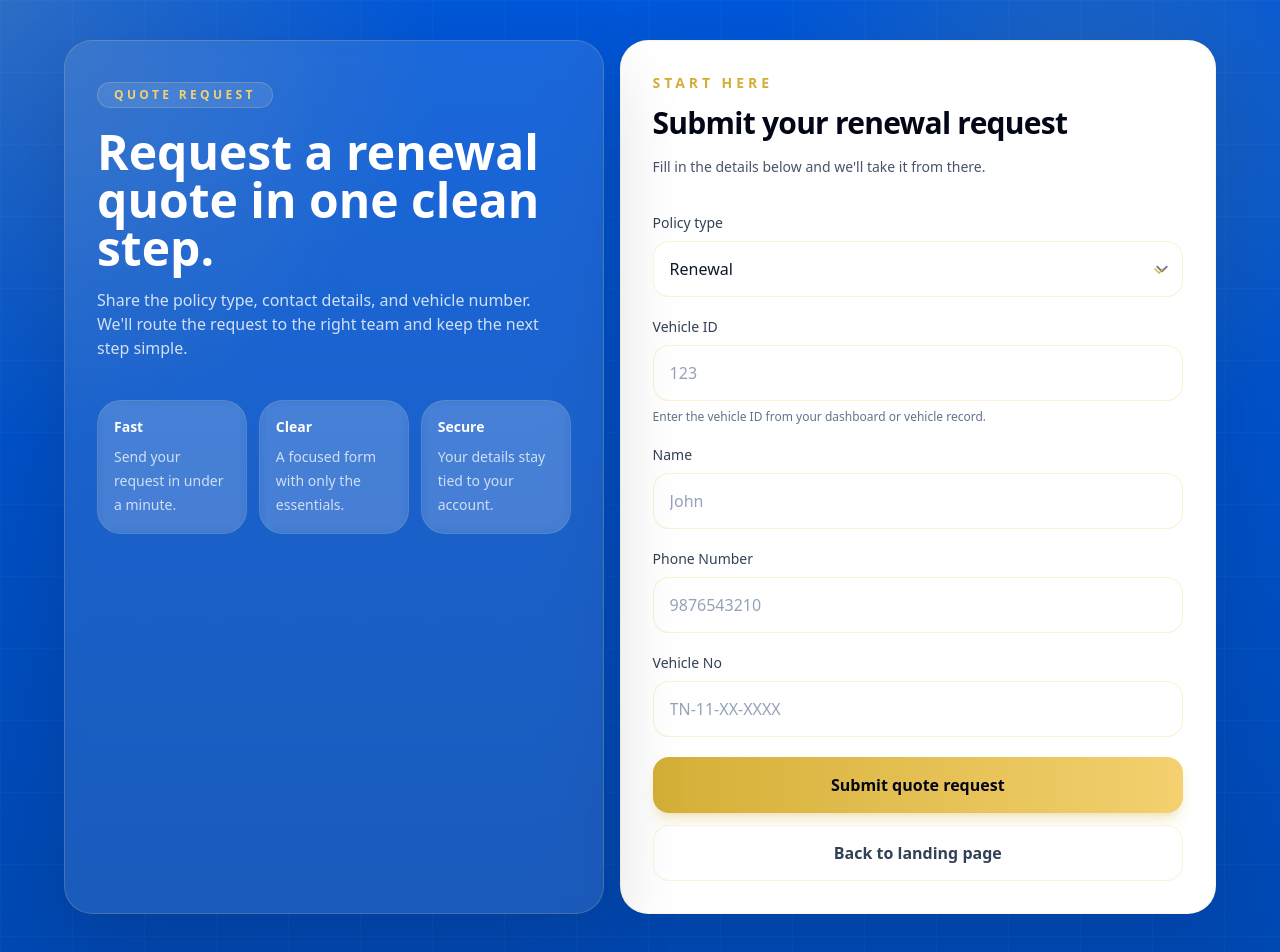
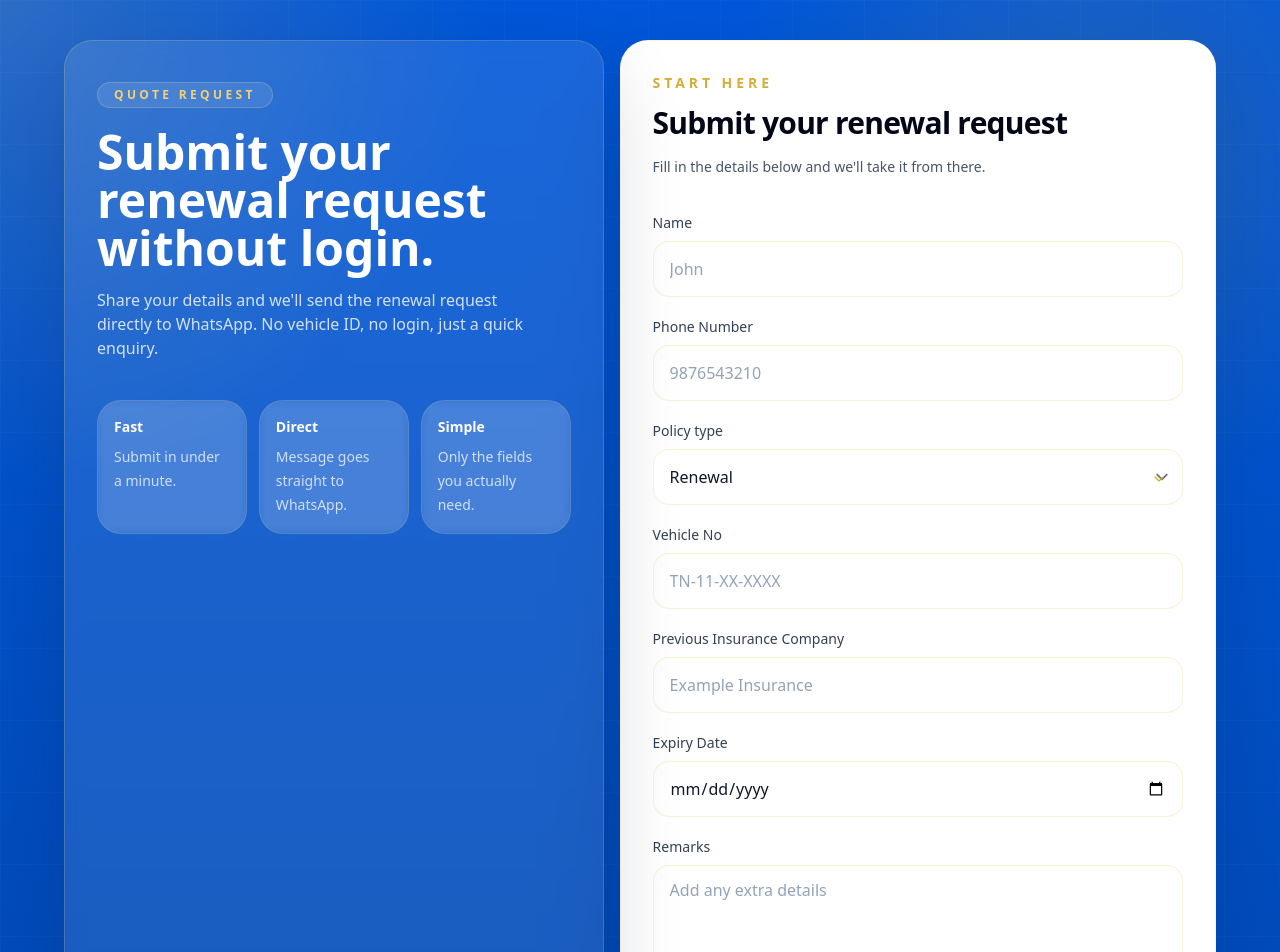
Before and after one commit to sathishramachandran/91InsuranceServices, a Next.js app in the folder frontend/: page /quotes/request in a window 1280 px wide. Shown: the top 952 px of the page. Built offline with nearby package versions, Linux system fonts and the light colour scheme; no server answers.

Commit message:
make renewal request public

```diff
--- a/frontend/app/quotes/request/page.tsx
+++ b/frontend/app/quotes/request/page.tsx
@@ -1,88 +1,40 @@
 'use client';
 
-import { Suspense, useEffect, useState } from 'react';
+import { FormEvent, useState } from 'react';
 import Link from 'next/link';
-import { useRouter, useSearchParams } from 'next/navigation';
-import { useForm } from 'react-hook-form';
-import { zodResolver } from '@hookform/resolvers/zod';
-import { z } from 'zod';
-import { api, getAuthHeaders } from '../../../lib/api';
 
-const quoteSchema = z.object({
-  vehicle_id: z.string().min(1, 'Vehicle ID is required').regex(/^[0-9]+$/, 'Enter a valid vehicle ID'),
-  name: z.string().min(1, 'Name is required'),
-  claim: z.boolean(),
-  name_transfer: z.boolean(),
-  ncb: z.string().max(50).optional().or(z.literal('')),
-  previous_insurance_company: z.string().max(100).optional().or(z.literal('')),
-  expiry_date: z.string().optional().or(z.literal('')),
-  remarks: z.string().max(500).optional().or(z.literal('')),
-});
+const whatsappNumber = '919500008454';
 
-type QuoteFormValues = z.infer<typeof quoteSchema>;
+function openWhatsApp(message: string) {
+  const url = `https://wa.me/${whatsappNumber}?text=${encodeURIComponent(message)}`;
+  window.open(url, '_blank', 'noopener,noreferrer');
+}
 
-function QuoteRequestForm() {
-  const router = useRouter();
-  const searchParams = useSearchParams();
-  const [statusMessage, setStatusMessage] = useState<string | null>(null);
+function getFormValue(form: HTMLFormElement, name: string) {
+  const value = new FormData(form).get(name);
+  return typeof value === 'string' ? value.trim() : '';
+}
+
+export default function QuoteRequestPage() {
   const [isLoading, setIsLoading] = useState(false);
 
-  const {
-    register,
-    handleSubmit,
-    setValue,
-    formState: { errors },
-  } = useForm<QuoteFormValues>({
-    resolver: zodResolver(quoteSchema),
-    defaultValues: {
-      vehicle_id: '',
-      name: '',
-      claim: false,
-      name_transfer: false,
-      ncb: '',
-      previous_insurance_company: '',
-      expiry_date: '',
-      remarks: '',
-    },
-  });
-
-  useEffect(() => {
-    const vehicleId = searchParams?.get('vehicle_id');
-    if (vehicleId) setValue('vehicle_id', vehicleId);
-  }, [searchParams, setValue]);
-
-  const onSubmit = async (values: QuoteFormValues) => {
-    setStatusMessage(null);
+  const handleSubmit = (event: FormEvent<HTMLFormElement>) => {
+    event.preventDefault();
     setIsLoading(true);
 
-    const token = window.localStorage.getItem('insurance_token');
-    if (!token) {
-      setStatusMessage('Please login to submit a quote request.');
-      router.push('/login');
-      return;
-    }
+    const form = event.currentTarget;
+    openWhatsApp([
+      'Hello 91 Insurance Services, I want to submit a renewal request:',
+      `Name: ${getFormValue(form, 'name')}`,
+      `Phone: ${getFormValue(form, 'phone')}`,
+      `Policy Type: ${getFormValue(form, 'policy_type')}`,
+      `Vehicle No: ${getFormValue(form, 'vehicle_no')}`,
+      `Previous Insurance Company: ${getFormValue(form, 'previous_insurance_company')}`,
+      `Expiry Date: ${getFormValue(form, 'expiry_date')}`,
+      `Remarks: ${getFormValue(form, 'remarks')}`,
+    ].join('\n'));
 
-    try {
-      await api.post(
-        '/quotes',
-        {
-          vehicle_id: Number(values.vehicle_id),
-          claim: values.claim,
-          name_transfer: values.name_transfer,
-          ncb: values.ncb || null,
-          previous_insurance_company: values.previous_insurance_company || null,
-          expiry_date: values.expiry_date || null,
-          remarks: values.remarks || null,
-        },
-        { headers: getAuthHeaders() }
-      );
-      setStatusMessage('Your quote request has been submitted successfully.');
-      router.push('/dashboard');
-    } catch (error: unknown) {
-      setStatusMessage(error instanceof Error ? error.message : 'Unable to submit quote request. Please try again.');
-    } finally {
-      setIsLoading(false);
-    }
+    setIsLoading(false);
   };
 
   return (
@@ -95,17 +47,17 @@ function QuoteRequestForm() {
             Quote request
           </div>
           <h1 className="mt-5 max-w-md text-3xl font-semibold leading-tight sm:text-5xl">
-            Request a renewal quote in one clean step.
+            Submit your renewal request without login.
           </h1>
           <p className="mt-4 max-w-md text-sm leading-7 text-white/80 sm:text-base">
-            Share the policy type, contact details, and vehicle number. We&apos;ll route the request to the right team and keep the next step simple.
+            Share your details and we&apos;ll send the renewal request directly to WhatsApp. No vehicle ID, no login, just a quick enquiry.
           </p>
 
           <div className="mt-8 grid gap-3 sm:mt-10 sm:grid-cols-3">
             {[
-              ['Fast', 'Send your request in under a minute.'],
-              ['Clear', 'A focused form with only the essentials.'],
-              ['Secure', 'Your details stay tied to your account.'],
+              ['Fast', 'Submit in under a minute.'],
+              ['Direct', 'Message goes straight to WhatsApp.'],
+              ['Simple', 'Only the fields you actually need.'],
             ].map(([title, copy]) => (
               <div key={title} className="rounded-3xl border border-[#F4D06F]/15 bg-white/10 p-4 backdrop-blur-sm">
                 <div className="text-sm font-semibold text-white">{title}</div>
@@ -124,16 +76,38 @@ function QuoteRequestForm() {
             </p>
           </div>
 
-          <form onSubmit={handleSubmit(onSubmit)} className="space-y-4 sm:space-y-5">
+          <form onSubmit={handleSubmit} className="space-y-4 sm:space-y-5">
+            <label className="block">
+              <span className="mb-2 block text-sm font-medium text-slate-700">Name</span>
+              <input
+                type="text"
+                name="name"
+                required
+                className="h-14 w-full rounded-2xl border border-[#F4D06F]/30 bg-white px-4 text-slate-900 outline-none transition placeholder:text-slate-400 focus:border-[#D4AF37] focus:ring-4 focus:ring-[#F4D06F]/20"
+                placeholder="John"
+              />
+            </label>
+
+            <label className="block">
+              <span className="mb-2 block text-sm font-medium text-slate-700">Phone Number</span>
+              <input
+                type="tel"
+                name="phone"
+                required
+                className="h-14 w-full rounded-2xl border border-[#F4D06F]/30 bg-white px-4 text-slate-900 outline-none transition placeholder:text-slate-400 focus:border-[#D4AF37] focus:ring-4 focus:ring-[#F4D06F]/20"
+                placeholder="9876543210"
+              />
+            </label>
+
             <label className="relative block">
               <span className="mb-2 block text-sm font-medium text-slate-700">Policy type</span>
               <select
-                {...register('claim', { setValueAs: (value) => value === 'true' })}
+                name="policy_type"
+                defaultValue="Renewal"
                 className="h-14 w-full appearance-none rounded-2xl border border-[#F4D06F]/30 bg-white px-4 pr-12 text-slate-900 outline-none transition focus:border-[#D4AF37] focus:ring-4 focus:ring-[#F4D06F]/20"
-                defaultValue="false"
               >
-                <option value="false">Renewal</option>
-                <option value="true">New Policy</option>
+                <option>Renewal</option>
+                <option>New Policy</option>
               </select>
               <svg
                 aria-hidden="true"
@@ -150,44 +124,11 @@ function QuoteRequestForm() {
             </label>
 
             <label className="block">
-              <span className="mb-2 block text-sm font-medium text-slate-700">Vehicle ID</span>
-              <input
-                type="text"
-                {...register('vehicle_id')}
-                inputMode="numeric"
-                className="h-14 w-full rounded-2xl border border-[#F4D06F]/30 bg-white px-4 text-slate-900 outline-none transition placeholder:text-slate-400 focus:border-[#D4AF37] focus:ring-4 focus:ring-[#F4D06F]/20"
-                placeholder="123"
-              />
-              <p className="mt-2 text-xs text-slate-500">Enter the vehicle ID from your dashboard or vehicle record.</p>
-              {errors.vehicle_id && <p className="mt-2 text-sm text-red-600">{errors.vehicle_id.message}</p>}
-            </label>
-
-            <label className="block">
-              <span className="mb-2 block text-sm font-medium text-slate-700">Name</span>
-              <input
-                type="text"
-                {...register('name')}
-                className="h-14 w-full rounded-2xl border border-[#F4D06F]/30 bg-white px-4 text-slate-900 outline-none transition placeholder:text-slate-400 focus:border-[#D4AF37] focus:ring-4 focus:ring-[#F4D06F]/20"
-                placeholder="John"
-              />
-              {errors.name && <p className="mt-2 text-sm text-red-600">{errors.name.message}</p>}
-            </label>
-
-            <label className="block">
-              <span className="mb-2 block text-sm font-medium text-slate-700">Phone Number</span>
-              <input
-                type="text"
-                {...register('previous_insurance_company')}
-                className="h-14 w-full rounded-2xl border border-[#F4D06F]/30 bg-white px-4 text-slate-900 outline-none transition placeholder:text-slate-400 focus:border-[#D4AF37] focus:ring-4 focus:ring-[#F4D06F]/20"
-                placeholder="9876543210"
-              />
-            </label>
-
-            <label className="block">
               <span className="mb-2 block text-sm font-medium text-slate-700">Vehicle No</span>
               <input
                 type="text"
-                {...register('remarks')}
+                name="vehicle_no"
+                required
                 onChange={(event) => {
                   event.currentTarget.value = event.currentTarget.value.toUpperCase();
                 }}
@@ -196,11 +137,34 @@ function QuoteRequestForm() {
               />
             </label>
 
-            {statusMessage ? (
-              <div className="rounded-3xl border border-[#F4D06F]/20 bg-[#F4D06F]/10 px-4 py-4 text-sm text-slate-900">
-                {statusMessage}
-              </div>
-            ) : null}
+            <label className="block">
+              <span className="mb-2 block text-sm font-medium text-slate-700">Previous Insurance Company</span>
+              <input
+                type="text"
+                name="previous_insurance_company"
+                className="h-14 w-full rounded-2xl border border-[#F4D06F]/30 bg-white px-4 text-slate-900 outline-none transition placeholder:text-slate-400 focus:border-[#D4AF37] focus:ring-4 focus:ring-[#F4D06F]/20"
+                placeholder="Example Insurance"
+              />
+            </label>
+
+            <label className="block">
+              <span className="mb-2 block text-sm font-medium text-slate-700">Expiry Date</span>
+              <input
+                type="date"
+                name="expiry_date"
+                className="h-14 w-full rounded-2xl border border-[#F4D06F]/30 bg-white px-4 text-slate-900 outline-none transition focus:border-[#D4AF37] focus:ring-4 focus:ring-[#F4D06F]/20"
+              />
+            </label>
+
+            <label className="block">
+              <span className="mb-2 block text-sm font-medium text-slate-700">Remarks</span>
+              <textarea
+                name="remarks"
+                rows={4}
+                className="w-full rounded-2xl border border-[#F4D06F]/30 bg-white px-4 py-3 text-slate-900 outline-none transition placeholder:text-slate-400 focus:border-[#D4AF37] focus:ring-4 focus:ring-[#F4D06F]/20"
+                placeholder="Add any extra details"
+              />
+            </label>
 
             <div className="flex flex-col gap-3">
               <button
@@ -223,11 +187,3 @@ function QuoteRequestForm() {
     </main>
   );
 }
-
-export default function QuoteRequestPage() {
-  return (
-    <Suspense fallback={<main className="min-h-screen bg-[#0057D9] px-6 py-10 sm:px-10" />}>
-      <QuoteRequestForm />
-    </Suspense>
-  );
-}
```
